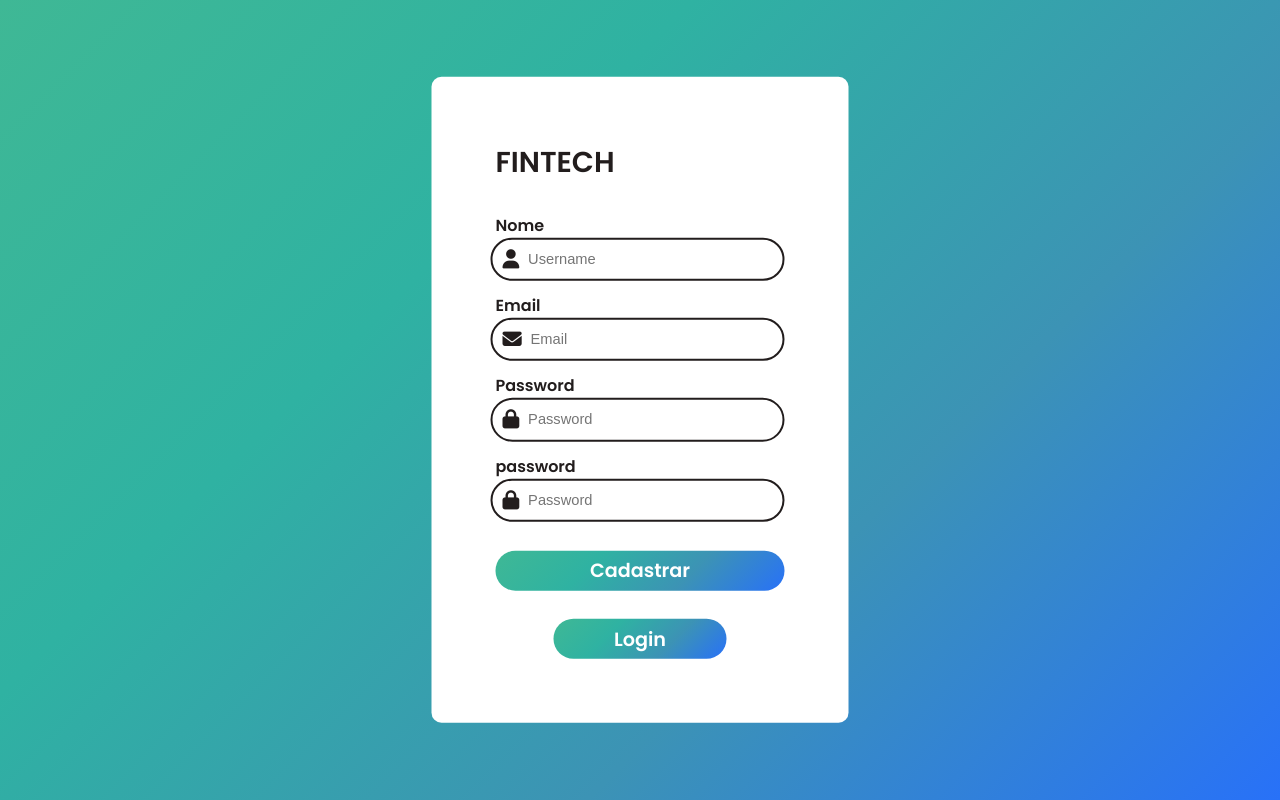
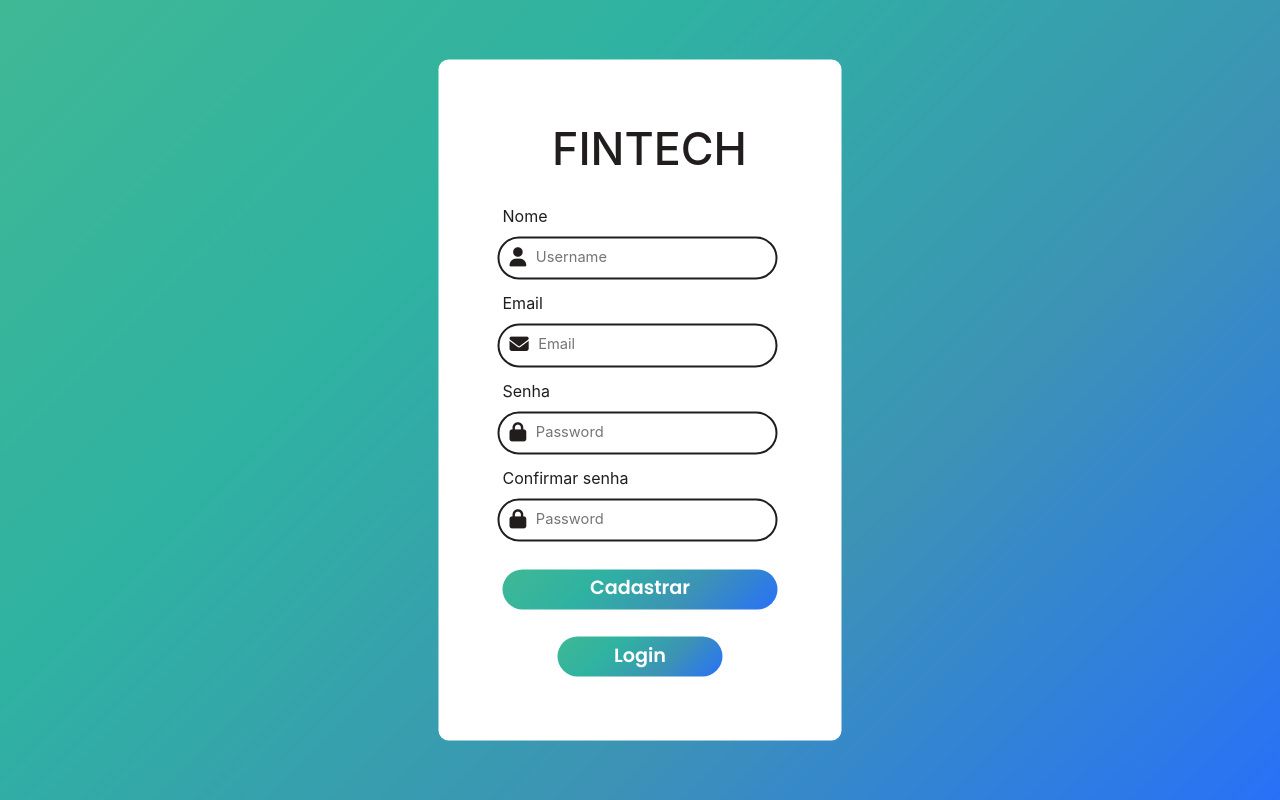
Before and after one commit to GeorgeLuch/Tela-Fintech, a plain HTML site: page index.html in a window 1280 px wide. Drawn offline with nearby package versions, Linux system fonts and the light colour scheme.

Commit message:
Adicionando boostrap

```diff
--- a/Assets/css/styles.css
+++ b/Assets/css/styles.css
@@ -1,5 +1,5 @@
 @import url('https://fonts.googleapis.com/css2?family=Poppins:wght@600&display=swap');
-
+@import url('https://stackpath.bootstrapcdn.com/bootstrap/4.5.2/css/bootstrap.min.css');
 *{
     margin: 0;
     padding: 0;
@@ -27,8 +27,9 @@ body {
 }
 
 .title{
-    font-size: 1.8em;
+    font-size: 2.8em;
     margin-bottom: 10%;
+    margin-left: 18%;
 }
 .input{
     min-width: 280px;
--- a/index.html
+++ b/index.html
@@ -5,6 +5,8 @@
     <meta name="viewport" content="width=device-width, initial-scale=1.0">
     <link rel="stylesheet" href="./Assets/css/styles.css">
     <script src="https://kit.fontawesome.com/a415991617.js" crossorigin="anonymous"></script>
+    <link href="https://stackpath.bootstrapcdn.com/bootstrap/4.5.2/css/bootstrap.min.css" rel="stylesheet">
+
     <title>Tela de cadastro</title>
 </head>
 <body>
@@ -22,12 +24,12 @@
                 <i class="fa-solid fa-envelope"></i>
                 <input id="email" name="email" placeholder= "Email" type=text">
             </div>
-            <label for="password">Password</label>
+            <label for="password">Senha</label>
             <div class="input">
                 <i class="fa-solid fa-lock"></i>
                 <input id="password" name="password" placeholder= "Password" type=password">
             </div>
-            <label for="password">password</label>
+            <label for="password">Confirmar senha</label>
             <div class="input">
                 <i class="fa-solid fa-lock"></i>
                 <input id="password2" name="password2" placeholder= "Password" type=password">
```
